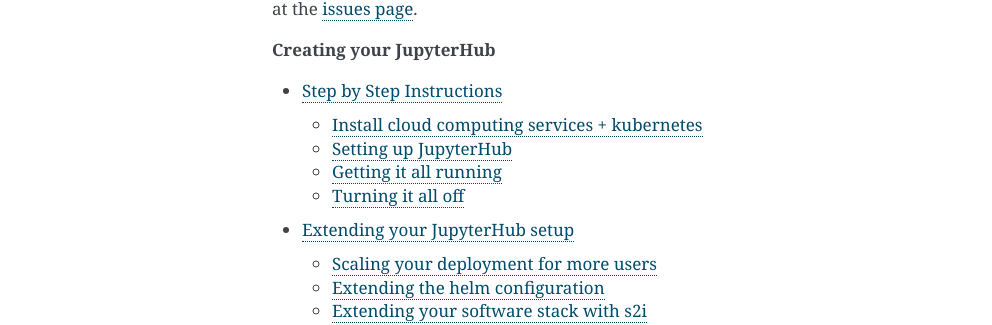
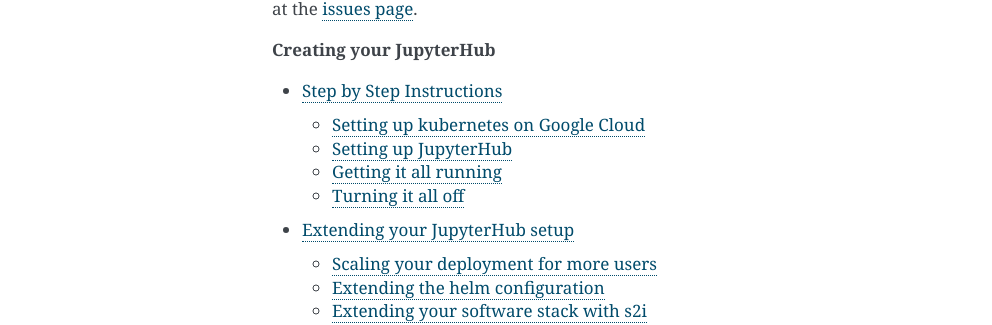
Before and after one commit to jupyterhub/zero-to-jupyterhub-k8s, a Sphinx documentation site: the page built from doc/source/index.rst, in a window 1280 px wide. Shown: the part 313-638 px from the top of the page, without its empty margins (148-1140 px from the left). Built offline with Sphinx 7.4.7, drawn with Linux system fonts in a browser that asks for light colours.

Commit message:
Clarify header

```diff
--- a/doc/source/setup.rst
+++ b/doc/source/setup.rst
@@ -3,7 +3,7 @@
 
 These instructions will guide you through the process of setting up your JupyterHub for the first time.
 
-Install cloud computing services + kubernetes
+Setting up kubernetes on Google Cloud
 ---------------------------------------------
 
 1. We’ll be using google cloud in this tutorial, though in the future many more cloud platforms will be supported. You should be able to get free credits for trying out google cloud. However, first you need to connect your credit card to your google cloud account.
```
